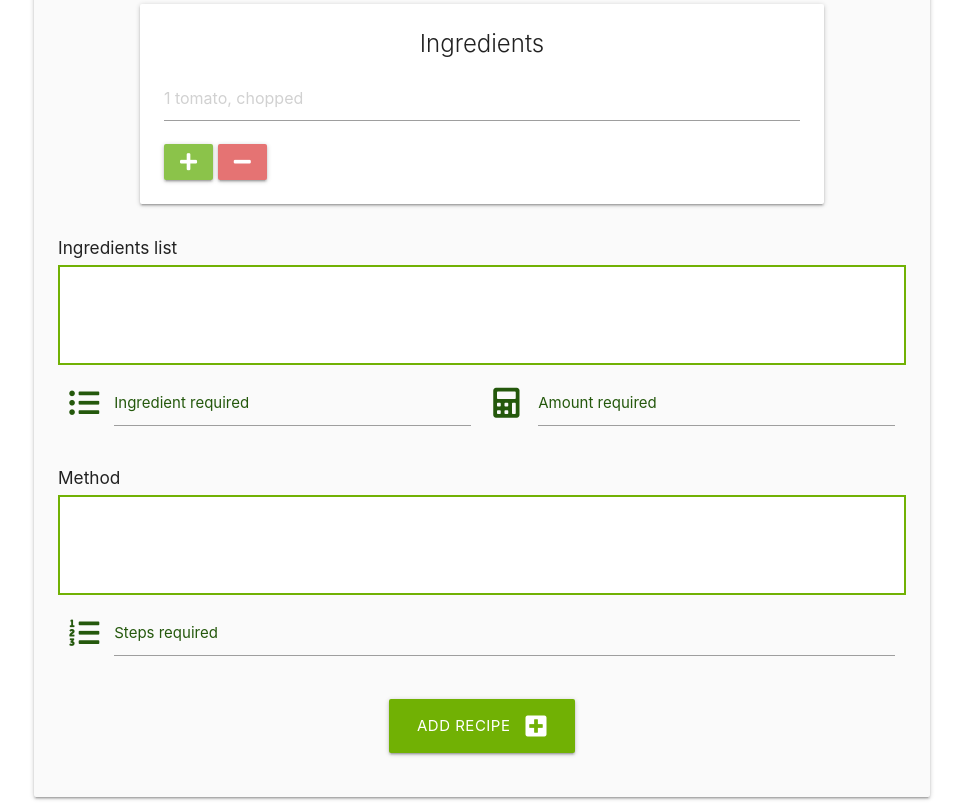
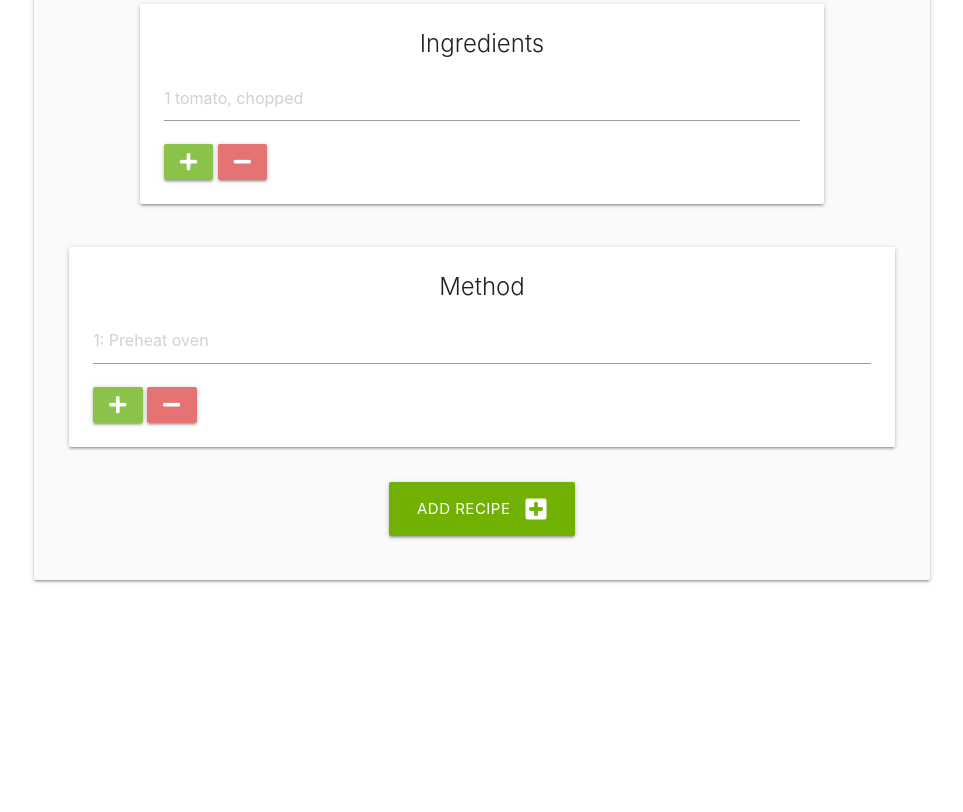
Before and after one commit to DominicSpears/milestoneproject3-soulfood, a Flask app: page /add_recipe in a window 1280 px wide. Shown: the part 890-1702 px from the top of the page, without its empty margins (158-1121 px from the left). After the commit the page ends 1473 px from the top, so only its background shows below. Run offline with Flask 2, Linux system fonts and the light colour scheme; data that the repository does not hold is empty; some libraries are stand-ins or nearby versions.

Commit message:
Add method functionality to add_recipe page

```diff
--- a/app.py
+++ b/app.py
@@ -32,11 +32,11 @@ def search():
     return render_template("recipes.html", recipes=recipes)
 
 
-#-------------------- register function
+# -------------------- register function
 @app.route("/register", methods=["GET", "POST"])
 def register():
     if request.method == "POST":
-        #-------------------- check if username exists
+        # -------------------- check if username exists
         existing_user = mongo.db.users.find_one(
             {"username": request.form.get("username").lower()})
 
@@ -50,7 +50,7 @@ def register():
         }
         mongo.db.users.insert_one(register)
 
-        #-------------------- new user into 'session' cookie
+        # -------------------- new user into 'session' cookie
         session["user"] = request.form.get("username").lower()
         flash("Congratulations - you are registered!")
         return redirect(url_for("profile", username=session["user"]))
@@ -58,40 +58,39 @@ def register():
     return render_template("register.html")
 
 
-#-------------------- login function
+# -------------------- login function
 @app.route("/login", methods=["GET", "POST"])
 def login():
     if request.method == "POST":
-        #-------------------- check if username exists in db
+        # -------------------- check if username exists in db
         existing_user = mongo.db.users.find_one(
             {"username": request.form.get("username").lower()})
 
         if existing_user:
-            #-------------------- ensure hashed password matches user input
-            if check_password_hash(
-                existing_user["password"], request.form.get("password")):
-                    session["user"] = request.form.get("username").lower()
-                    flash("Welcome, {}".format(
-                        request.form.get("username")))
-                    return redirect(url_for(
-                        "profile", username=session["user"]))
+            # -------------------- ensure hashed password matches user input
+            if check_password_hash(existing_user["password"], request.form.get("password")):
+                session["user"] = request.form.get("username").lower()
+                flash("Welcome, {}".format(
+                    request.form.get("username")))
+                return redirect(url_for(
+                    "profile", username=session["user"]))
             else:
-                #-------------------- invalid password match
+                # -------------------- invalid password match
                 flash("Incorrect Username and/or Password")
                 return redirect(url_for("login"))
 
         else:
-            #-------------------- username doesn't exist
+            # -------------------- username doesn't exist
             flash("Incorrect Username and/or Password")
             return redirect(url_for("login"))
 
     return render_template("login.html")
 
 
-#-------------------- profile function
+# -------------------- profile function
 @app.route("/profile/<username>", methods=["GET", "POST"])
 def profile(username):
-    #-------------------- grab the session user's username from db
+    # -------------------- grab the session user's username from db
     username = mongo.db.users.find_one(
         {"username": session["user"]})["username"]
     recipes = list(mongo.db.recipes.find())
@@ -128,9 +127,9 @@ def add_recipe():
             "vegetarian": vegetarian,
             "vegan": vegan,
             "spicy": spicy,
-            "allergens": request.form.getlist("allergens"),
+            "allergens": request.form.getlist("allergens[]"),
             "ingredients": request.form.getlist("ingredients[]"),
-            "method": request.form.getlist("method"),
+            "method": request.form.getlist("method[]"),
             "created_by": session["user"]
         }
         mongo.db.recipes.insert_one(recipe)
@@ -276,5 +275,5 @@ def delete_cookware(cookware_id):
 # debug should = false when finalising project
 if __name__ == "__main__":
     app.run(host=os.environ.get("IP"),
-        port=int(os.environ.get("PORT")),
-        debug=True)
+            port=int(os.environ.get("PORT")),
+            debug=True)
--- a/static/js/script.js
+++ b/static/js/script.js
@@ -6,6 +6,7 @@ $(document).ready(function () {
     $('select').formSelect();
     $('.tooltipped').tooltip();
     ingredientFieldSetup();
+    methodFieldSetup();
 });
 
 function ingredientFieldSetup() {
@@ -22,6 +23,24 @@ function ingredientFieldSetup() {
             $(this).siblings(".new-ingredient:last").remove();
             /* ensure original ingredient line never gets deleted */
             ingredientField-= 1;
+        }
+    });
+}
+
+function methodFieldSetup() {
+    var methodField = $(".method").length;
+    $("#add_method").on("click", function () {
+        $("select").formSelect("destroy");
+        $(".new-method:first").clone().insertBefore("#add_method").find("input[type='text'], select, textarea").val("");
+        $("select").formSelect();
+        methodField += 1;
+    });
+    $("#remove_method").on("click", function () {
+        if (methodField > 1) {
+            /* only remove the :last item */
+            $(this).siblings(".new-method:last").remove();
+            /* ensure original method line never gets deleted */
+            methodField-= 1;
         }
     });
 }
--- a/templates/add_recipe.html
+++ b/templates/add_recipe.html
@@ -135,56 +135,28 @@
                 </div>
             </div>
         </div>
-        <!-- <div class="row">
-            <div class="input-field col s12">
-                <i class="fas fa-list-ul prefix light-blue-text text-darken-4"></i>
-                <textarea id="ingredients" name="ingredients" minlength="5" maxlength="200"
-                    class="materialize-textarea validate" required></textarea>
-                <label for="ingredients">Ingredients List</label>
-            </div>
-        </div> -->
-        <!-- <div class="ingredients">
-            <h6>Ingredients list</h6>
-            <input id="ingrInput">
-            <input id="amountInput">
-            <button type="button" onclick="ingrList()"></button>
-            <ul id="ingrList"></ul>
-        </div> -->
-
-        <div class="row">
-            <h6>Ingredients list</h6>
-            <div class="ingredientsContainer">
-                <ol id="ingredientList"></ol>
-            </div>
-            <div class="input-field col s12 m6">
-                <i class="fas fa-list-ul prefix"></i>
-                <input id="ingredient" name="ingredient" type="text" class="validate" required>
-                <label for="ingredient">Ingredient required</label>
-            </div>
-            <div class="input-field col s12 m6">
-                <i class="fas fa-calculator prefix"></i>
-                <input id="amount" name="amount" type="text" class="validate" required>
-                <label for="amount">Amount required</label>
-            </div>
-        </div>
 
         <!-----------------------------Method-->
         <div class="row">
-            <h6>Method</h6>
-            <div class="methodContainer">
-                <ol id="methodList"></ol>
+            <div class="col s12">
+                <div class="card background">
+                    <div class="card-content">
+                        <span class="card-title center">Method</span>
+                        <div class="addMethod new-method method">
+                            <div class="input-field whites-4">
+                                <input id="method" type="text" placeholder="1: Preheat oven" name="method[]"
+                                    class="method validate" minlength="1" maxlength="100" required>
+                            </div>
+                        </div>
+                        <!-- add button -->
+                        <a id="add_method" class="btn waves-effect waves-light light-green"><i
+                                class="material-icons fas fa-plus"></i></a>
+                        <!-- Remove button -->
+                        <a id="remove_method" class="btn waves-effect waves-light red lighten-2"><i
+                                class="fas fa-minus"></i></a>
+                    </div>
+                </div>
             </div>
-            <div class="methodAdd input-field col s12">
-                <i class="fas fa-list-ol prefix"></i>
-                <input id="step" name="step" type="text" class="validate" required>
-                <label for="step">Steps required</label>
-            </div>
-            <!-- <button type="button" class="btn-large text-shaddow" onclick="methodList()">
-                    Add Step <i class="fas fa-plus-square right"></i>
-                </button> -->
-            <!-- <div class="btn-large text-shaddow" onclick="methodList()">
-                    Add step <i class="fas fa-plus-square right"></i>
-                </div> -->
         </div>
 
         <!-----------------------------Submit button-->
```
